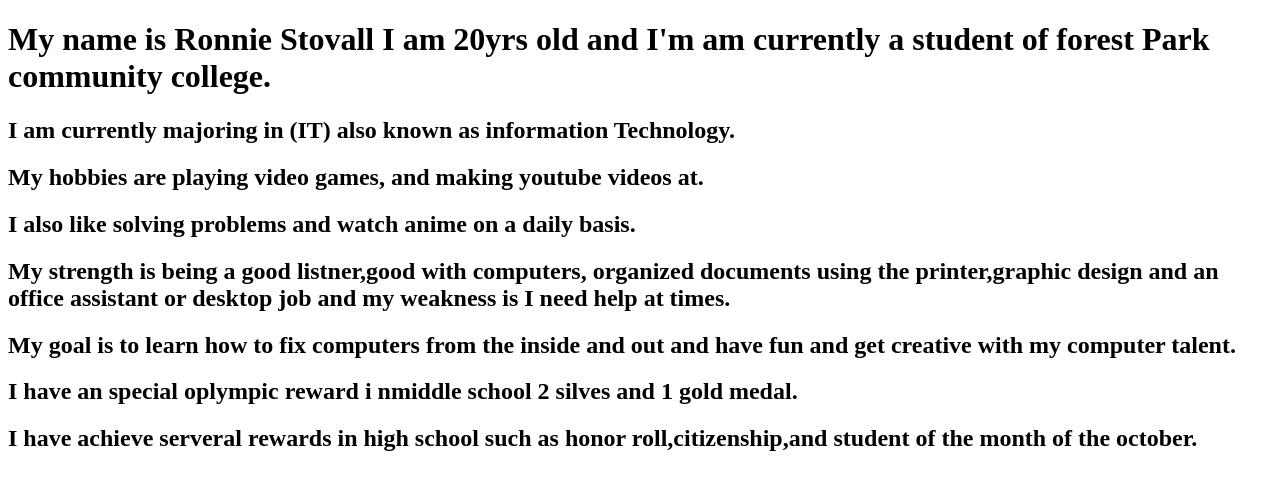
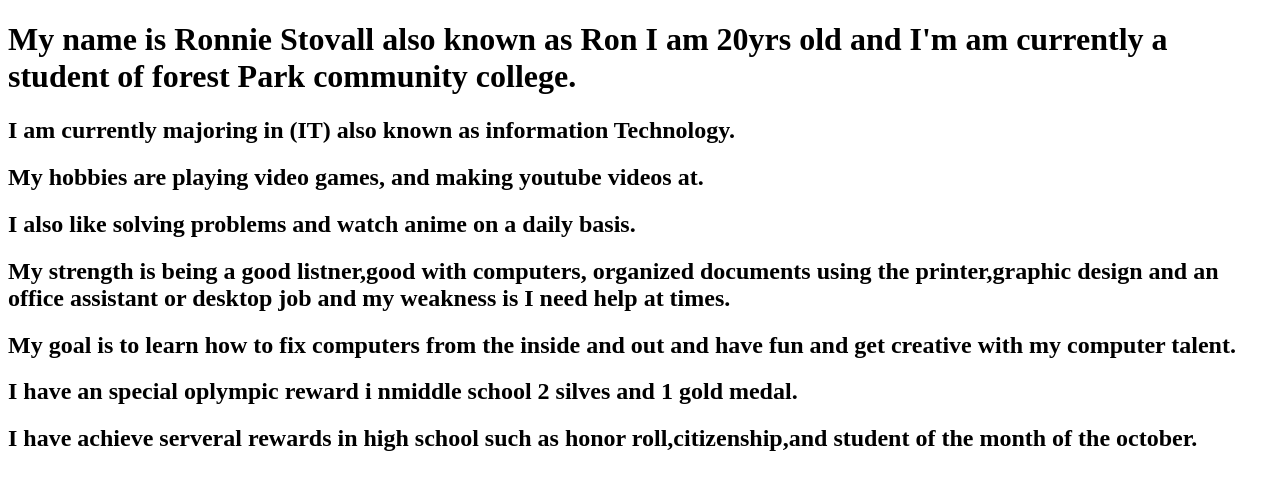
Before and after one commit to ronniestovall/New-project-portfolio, a plain HTML site: page About.html in a window 1280 px wide. Drawn offline with Linux system fonts and the light colour scheme.

Commit message:
a bit of a change

```diff
--- a/About.html
+++ b/About.html
@@ -6,7 +6,7 @@
     <meta http-equiv="X-UA-Compatible" content="ie=edge">
     <title>Background</title>
 </head>
-<h1> My name is Ronnie Stovall I am 20yrs old and I'm am currently a student of forest Park community college. <h1>
+<h1> My name is Ronnie Stovall also known as Ron I am 20yrs old and I'm am currently a student of forest Park community college. <h1>
 <h2> I am currently majoring in (IT) also known as information Technology. <h2>
  <h2> My hobbies are playing video games, and making youtube videos at.<h2>
     <h2> I also like solving problems and watch anime on a daily basis.
```
